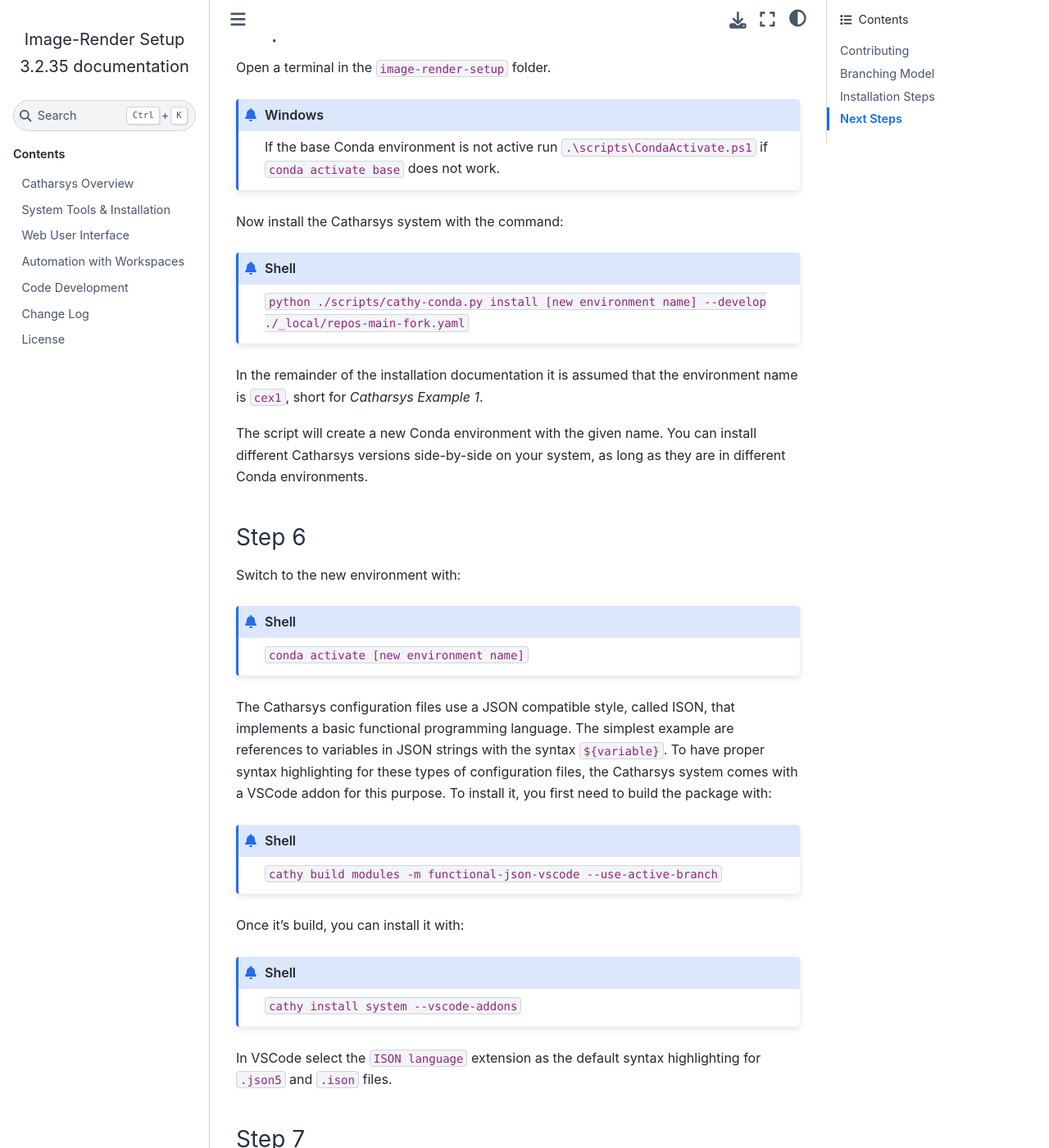
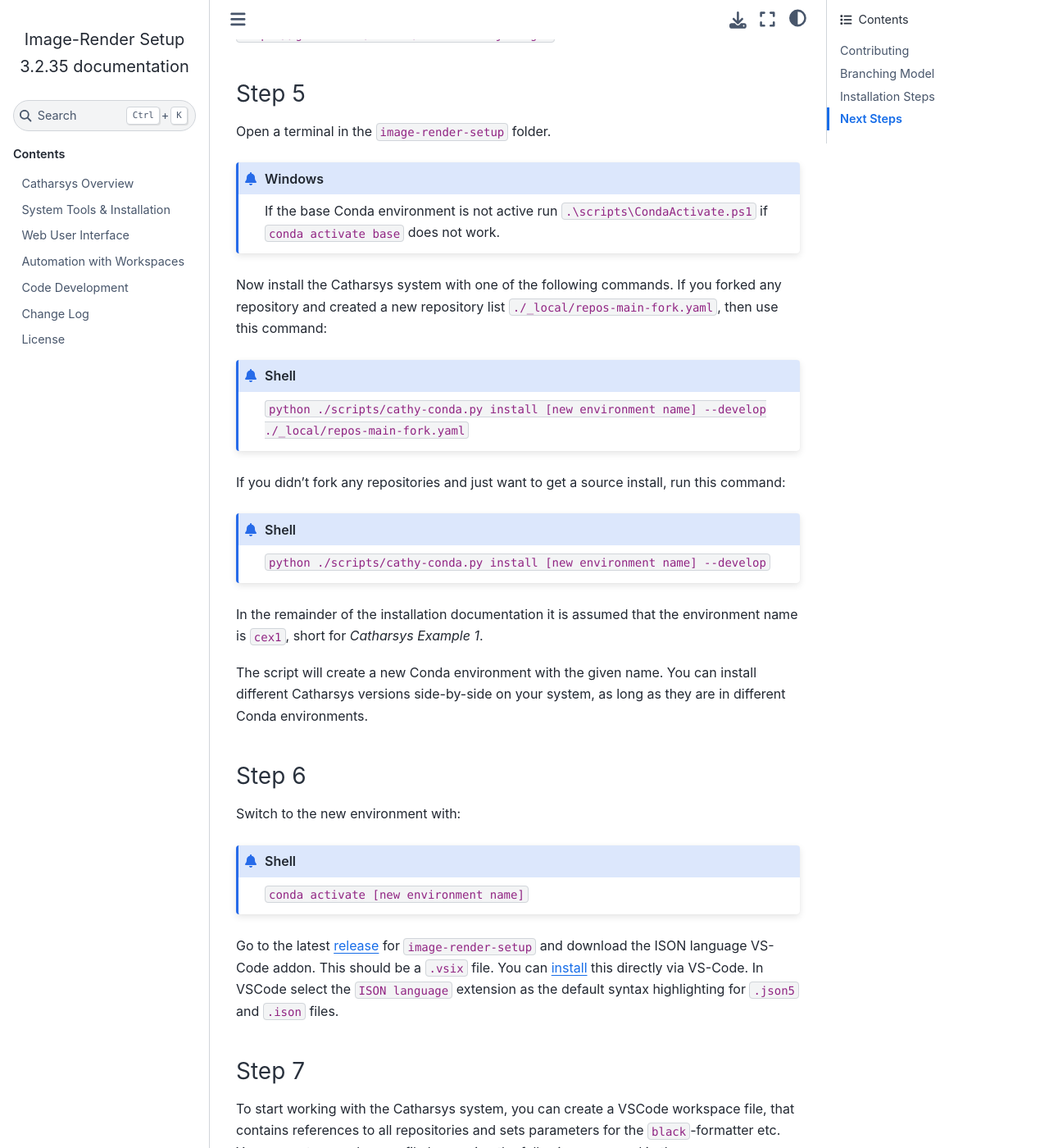
Before and after one commit to boschresearch/image-render-setup, a Sphinx documentation site: the page built from docs/source/install_development.md, in a window 1280 px wide and 1400 px high, scrolled down 3543 px. Shown: the whole window at 82% size. Built offline with Sphinx 7.4.7 and the Sphinx Book theme 1.1.4, drawn with Linux system fonts in a browser that asks for light colours; the version number is read from the project's files by our own code; some of the changed text lies outside the part shown.

Commit message:
improves docs
Signed-off-by: cribeul <christian.perwass@de.bosch.com>

````diff
--- a/docs/source/install_development.md
+++ b/docs/source/install_development.md
@@ -23,6 +23,8 @@ Note that you need to fork this repository if you want to modify it. When forkin
 ```{admonition} Windows
 For a Windows install, it is assumed that you are using a PowerShell. This should be the default in all current Windows installations. If you are unfamiliar with PowerShell, [here](./powershell.md) is a list of helpful commands and information. Make sure that you have the permissions to run PowerShell scripts. You can enable this locally with the command `Set-ExecutionPolicy RemoteSigned -Scope CurrentUser`.
 ```
+
+**IMPORTANT**: If you just want a source code install without contributing to the code via forked repositories, you only need to do steps 3, 5, 6, 7.
 
 ### Step 1
 
@@ -76,10 +78,16 @@ Open a terminal in the `image-render-setup` folder.
 If the base Conda environment is not active run `.\scripts\CondaActivate.ps1` if `conda activate base` does not work.
 :::
 
-Now install the Catharsys system with the command:
+Now install the Catharsys system with one of the following commands. If you forked any repository and created a new repository list `./_local/repos-main-fork.yaml`, then use this command:
 
 :::{admonition} Shell
 `python ./scripts/cathy-conda.py install [new environment name] --develop ./_local/repos-main-fork.yaml`
+:::
+
+If you didn't fork any repositories and just want to get a source install, run this command:
+
+:::{admonition} Shell
+`python ./scripts/cathy-conda.py install [new environment name] --develop`
 :::
 
 In the remainder of the installation documentation it is assumed that the environment name is `cex1`, short for *Catharsys Example 1*.
@@ -93,18 +101,7 @@ Switch to the new environment with:
 `conda activate [new environment name]`
 :::
 
-The Catharsys configuration files use a JSON compatible style, called ISON, that implements a basic functional programming language. The simplest example are references to variables in JSON strings with the syntax `${variable}`. To have proper syntax highlighting for these types of configuration files, the Catharsys system comes with a VSCode addon for this purpose. To install it, you first need to build the package with:
-
-:::{admonition} Shell
-`cathy build modules -m functional-json-vscode --use-active-branch`
-:::
-
-Once it's build, you can install it with:
-
-:::{admonition} Shell
-`cathy install system --vscode-addons`
-:::
-
+Go to the latest [release](https://github.com/boschresearch/image-render-setup/releases) for `image-render-setup` and download the ISON language VS-Code addon. This should be a `.vsix` file. You can [install](https://vscode-docs.readthedocs.io/en/stable/extensions/install-extension/) this directly via VS-Code.
 In VSCode select the `ISON language` extension as the default syntax highlighting for `.json5` and `.ison` files.
 
 ### Step 7
````
Also changed, not shown: docs/source/NOTICE.md (added, +32 -0 lines).
